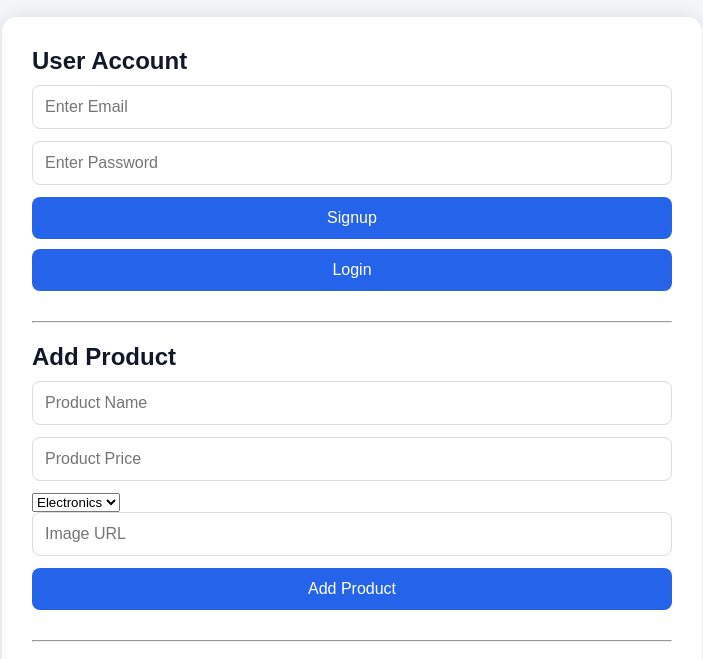
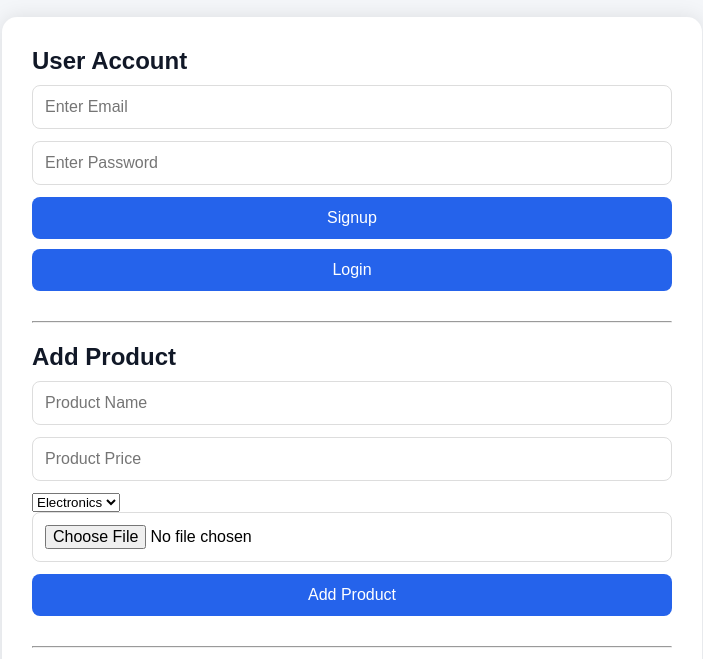
Before and after one commit to karimkadwal-bit/kadwal-server, a website: page index.html in a window 1280 px wide. Shown: the part 88-747 px from the top of the page, without its empty margins (288-991 px from the left). Drawn offline with Linux system fonts and the light colour scheme; no server answers.

Commit message:
Update index.html

```diff
--- a/index.html
+++ b/index.html
@@ -84,7 +84,7 @@ placeholder="Product Price">
 
 <input
 id="productImage"
-placeholder="Image URL">
+type="file">
 
 <button onclick="addProduct()">
 Add Product
```
